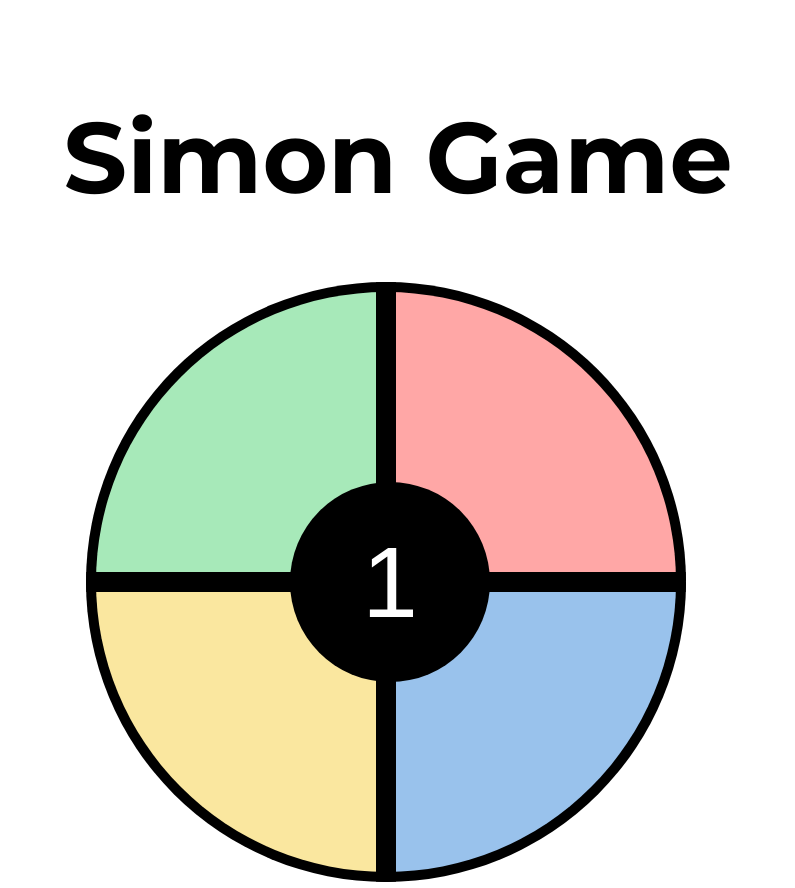
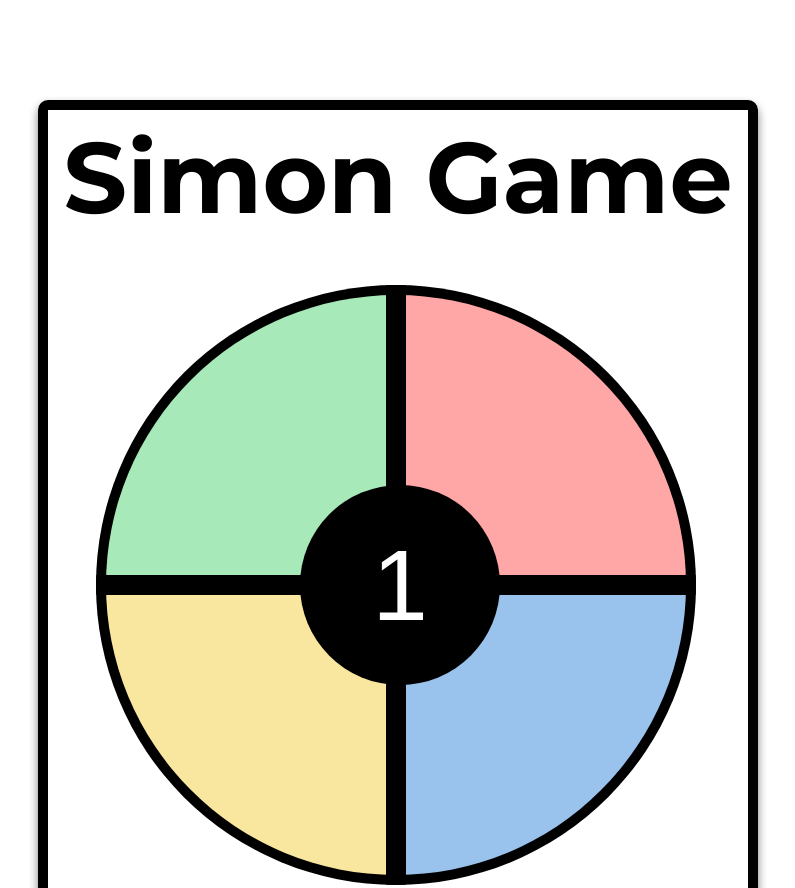
Before and after one commit to WhereIsJessicaHyde/Simon, a plain HTML site: page index.html in a window 1280 px wide. Shown: the top 888 px of the page, without its empty margins (242-1037 px from the left). Drawn offline with nearby package versions, Linux system fonts and the light colour scheme.

Commit message:
estilos con Dani

```diff
--- a/index.html
+++ b/index.html
@@ -11,6 +11,7 @@
 
 <body>
 
+<div class="wrapper">
   <header><h1>Simon Game</h1></header>
 
   <section class="buttons-container">
@@ -20,6 +21,8 @@
     <button class="buttons-container__blue"></button>
     <div class="buttons-container__counter">1</div>
   </section>
+</div>
+
   <script src="https://cdnjs.cloudflare.com/ajax/libs/jquery/3.3.1/jquery.min.js"></script>
   <script type="text/javascript" src="js/simon.js"></script>
   <script type="text/javascript" src="js/main.js"></script>
--- a/sass/partials/_button-container.sass
+++ b/sass/partials/_button-container.sass
@@ -15,6 +15,9 @@ section
   width: 620px
 
 .buttons-container
+  margin:
+    bottom: 100px
+    left: 50px
   .buttons-container-blocked
     button
       pointer-events: none
--- a/sass/partials/_vars.sass
+++ b/sass/partials/_vars.sass
@@ -13,4 +13,4 @@ $secundary-blue-color: rgba(0, 103, 208, 1)
 
 
 //fuentes
-$primary-font: Montserrat
+$primary-font: Montserrat,Arial, helvetica, Sanf-serif
--- a/sass/style.sass
+++ b/sass/style.sass
@@ -4,13 +4,22 @@
 body
   font-family: $primary-font
 
+.wrapper
+  border: solid 10px black
+    radius: 10px
+  height: 850px
+  width: 700px
+  margin: 100px auto
+  box-shadow: 0 5px 10px gray
+
 header
   text-align: center
-  background-color
   margin:
-    top: 100px
+    top: 10px
     bottom: 50px
 
 h1
+  margin: 0
+  padding: 0
   font:
     size: 100px
```
Also changed, not shown: css/style.css, img/music-pattern.jpg (added).
